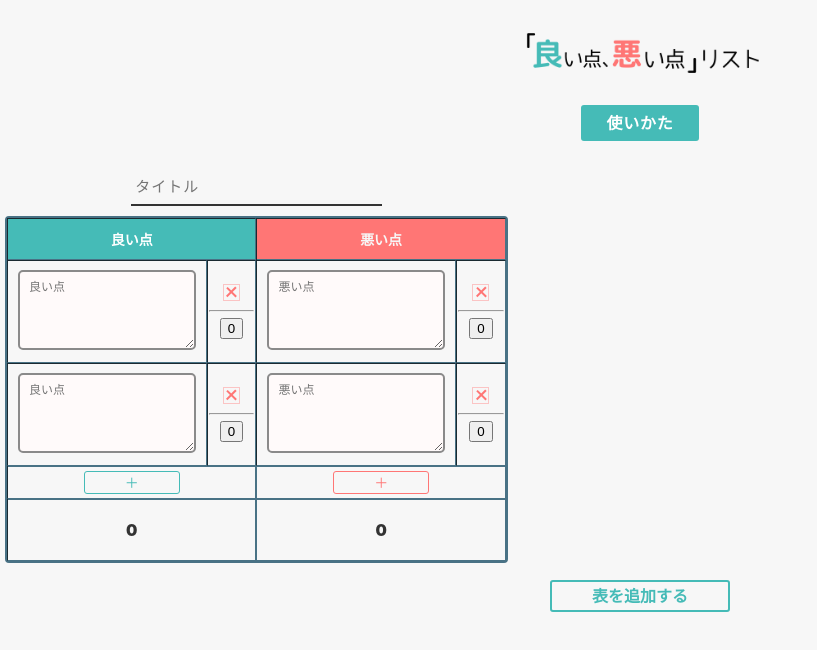
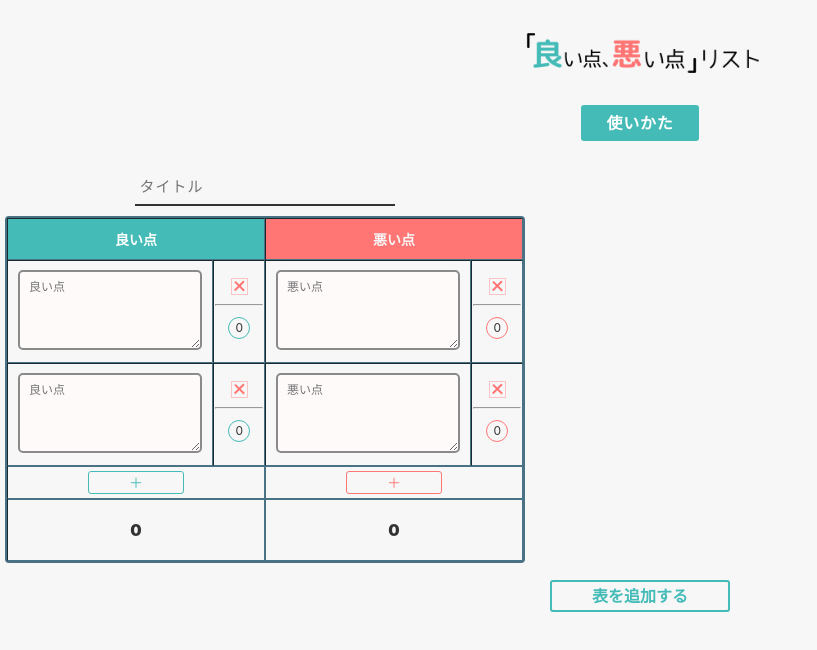
Before and after one commit to shigasy/pros-cons-list, a React (Create React App) app: page / in a window 1280 px wide. Shown: the top 650 px of the page, without its empty margins (0-817 px from the left). Built offline with nearby package versions, Linux system fonts and the light colour scheme.

Commit message:
add 数字のcssを追加

```diff
--- a/src/components/Table.css
+++ b/src/components/Table.css
@@ -151,6 +151,29 @@ table tbody td {
 .close-parts span::after {
     transform: rotate(45deg);
 }
+.table__data {
+    position: absolute;
+}
+.table__data--figure-pros {
+    display: inline-block;
+    margin: 0.5rem;
+    width: 2rem;
+    height: 2rem;
+    border: solid 0.15rem #45BBB7;
+    border-radius: 50%;
+    line-height: 2rem;
+    text-align: center;
+}
+.table__data--figure-cons {
+    display: inline-block;
+    margin: 0.5rem;
+    width: 2rem;
+    height: 2rem;
+    border: solid 0.15rem #ff7675;
+    border-radius: 50%;
+    line-height: 2rem;
+    text-align: center;
+}
 /* -------------------------------------------- */
 /* ▼タブレット用デザインとして付け足すデザイン */
 /* -------------------------------------------- */
--- a/src/components/Table.js
+++ b/src/components/Table.js
@@ -16,7 +16,7 @@ function Table() {
 
   const switchConsNumber = (i) => {
     if (tablePoint.cons[i] === 3) {
-      tablePoint.cons[i] = 1
+      tablePoint.cons[i] = 0
     } else {
       tablePoint.cons[i] += 1
     }
@@ -87,7 +87,7 @@ function Table() {
                 <div className="close-parts"><span /></div>
               </div>
                 <hr/>
-                <button onClick={() => switchProsNumber(i)}>{tablePoint.pros[i]}</button>
+                <div onClick={() => switchProsNumber(i)} className="table__data--figure-pros">{tablePoint.pros[i]}</div>
               </td>]
             } else {
               table = [...table, <td className="table__data--text"/>]
@@ -103,7 +103,7 @@ function Table() {
                 <div className="close-parts"><span /></div>
               </div>
                 <hr/>
-                <button onClick={() => switchConsNumber(i)}>{tablePoint.cons[i]}</button>
+                <div onClick={() => switchConsNumber(i)} className="table__data--figure-cons">{tablePoint.cons[i]}</div>
               </td>]
             } else {
               table = [...table, <td className="table__data--text"/>]
```
